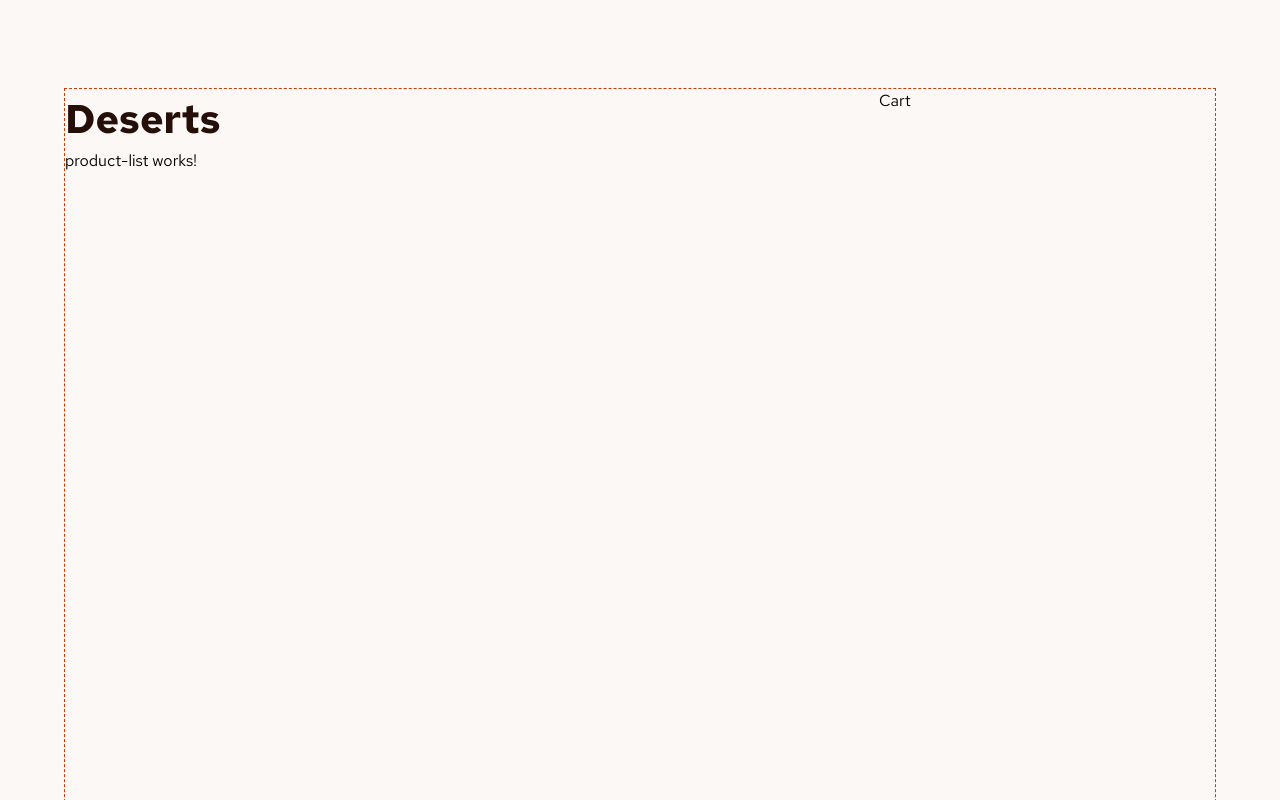
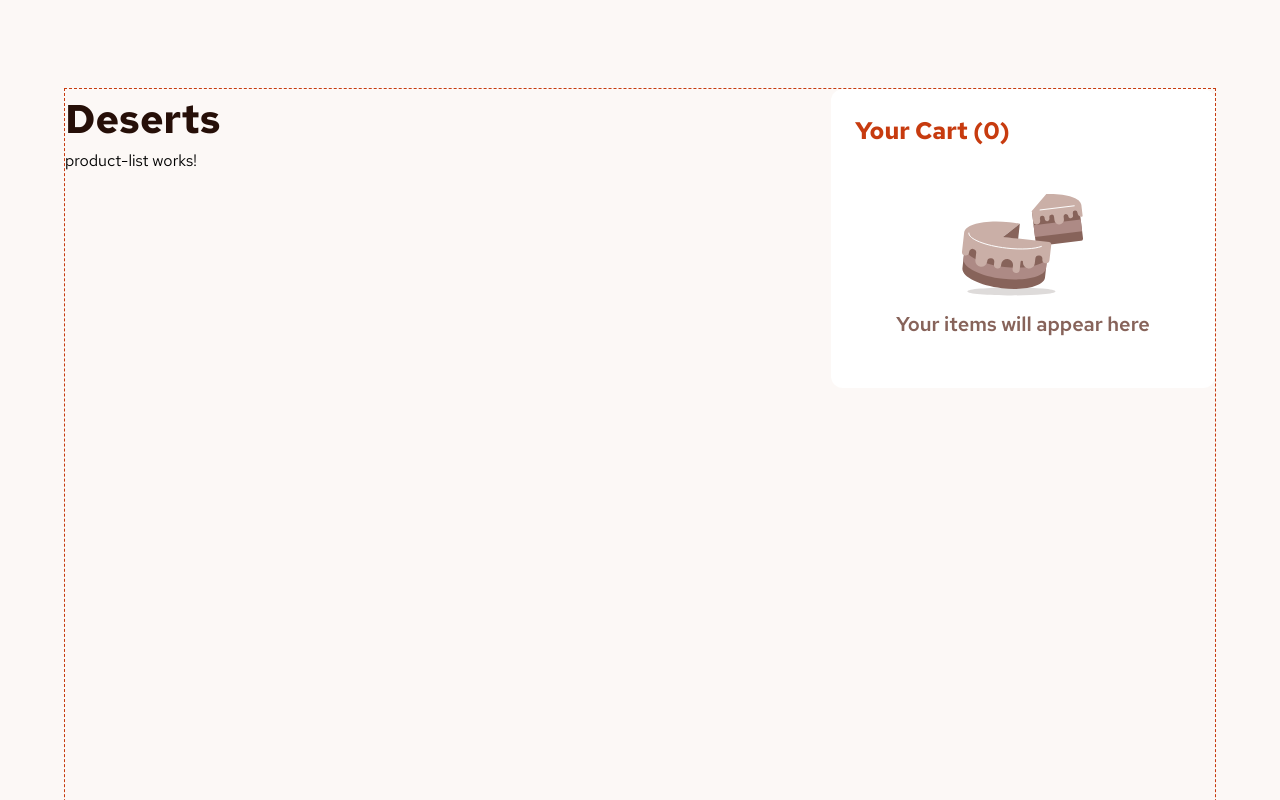
Before and after one commit to Sye-5pace/Product_List-app, an Angular app: page / in a window 1280 px wide. Shown: the top 800 px of the page. Built offline with nearby package versions, Linux system fonts and the light colour scheme.

Commit message:
style: create product cart ui

```diff
--- a/src/app/components/product-cart/product-cart.component.html
+++ b/src/app/components/product-cart/product-cart.component.html
@@ -1,3 +1,14 @@
-<section class="w-[32%]">
- Cart
+<section class="w-[24rem] rounded-[0.75rem] min-h-[18.6875rem] bg-[#fff] p-6 flex flex-col gap-y-8">
+  <h3 class="font-bold text-[1.5rem] text-tiamaria">
+  Your Cart
+  ({{cartItems }})
+  </h3>
+  @if(!cartItems){
+    <div class="flex flex-col  items-center justify-center">
+      <img src="../../../assets/images/illustration-empty-cart.svg" alt="empty-cart image" class="size-[8rem]"/>
+      <p class="text-center font-semibold text-beaver text-[1.25rem]">Your items will appear here</p>
+    </div>
+  } @else if( cartItems){
+
+  }
 </section>
--- a/src/app/components/product-cart/product-cart.component.ts
+++ b/src/app/components/product-cart/product-cart.component.ts
@@ -7,6 +7,8 @@ import { Component } from '@angular/core';
   templateUrl: './product-cart.component.html',
   styleUrl: './product-cart.component.css'
 })
+
 export class ProductCartComponent {
+  cartItems: number = 0;
 
 }
--- a/src/app/view/product-page/product-page.component.html
+++ b/src/app/view/product-page/product-page.component.html
@@ -1,5 +1,5 @@
 <main class="flex gap-8">
-  <section class="flex flex-col w-[68%]">
+  <section class="flex flex-col w-[50rem]">
     <h2 class="text-graphite font-bold text-[2.5rem]">Deserts</h2>
     <app-product-list/>
   </section>
```
